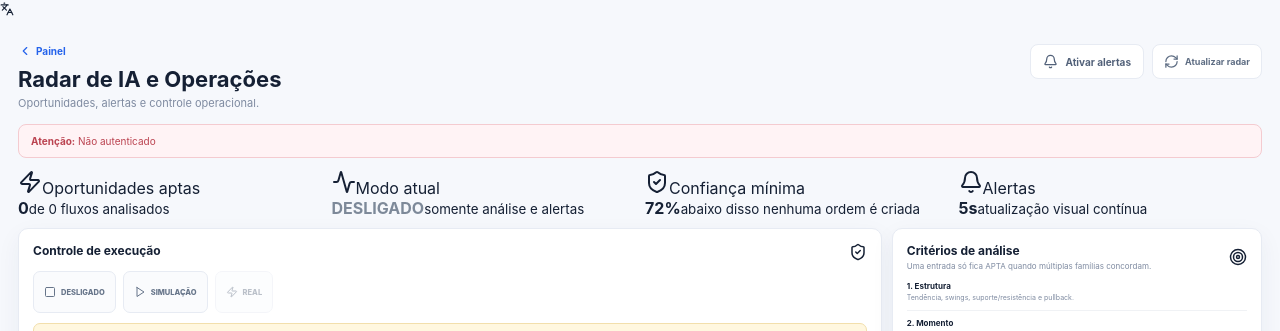
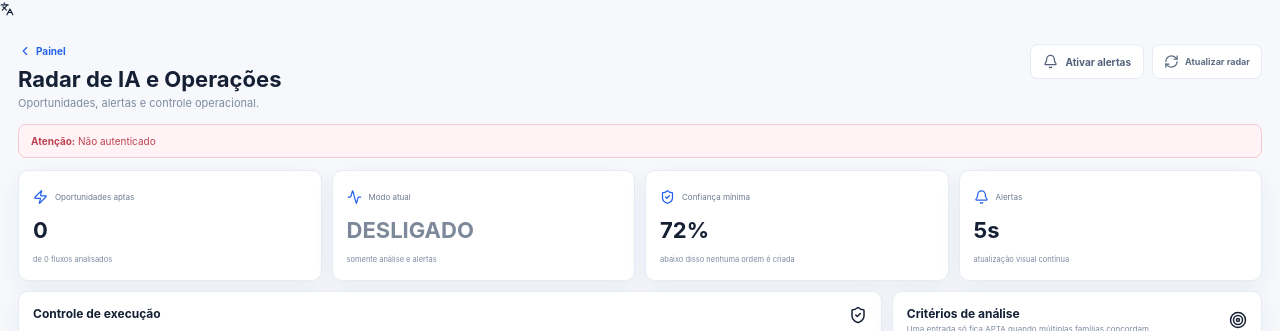
Before and after one commit to RuanMarcos38/Mercado-Financeiro, a Next.js app: page /autotrade in a window 1280 px wide. Shown: the top 331 px of the page. Built offline with nearby package versions, Linux system fonts and the light colour scheme; no server answers.

Commit message:
fix: preserve AutoTrade internal identifiers after pt-BR localization

```diff
--- a/src/app/autotrade/page.tsx
+++ b/src/app/autotrade/page.tsx
@@ -9,7 +9,7 @@ type Candidate={
   reasons:string[];blocks:string[];validForSeconds:number;
 };
 type Radar={generatedAt:string;mode:string;liveAllowed:boolean;total:number;aptos:number;bloqueados?:number;aguardando?:number;streams?:number;staleStreams?:number;candidates:Candidate[];intentsCreated?:number};
-type Config={mode:"off"|"paper"|"live";minConfidence:number;minAbsPontuação:number;maxNewsRisk:number;maxSpreadPct:number;maxOpenPositions:number;maxTradesPerHour:number;riskPerTradePct:number;dailyLossLimitPct:number;takeProfitR:number;stopAtrMultiple:number;cooldownSeconds:number;allowBuy:boolean;allowSell:boolean;liveAllowed?:boolean;canEdit?:boolean;role?:string;note?:string};
+type Config={mode:"off"|"paper"|"live";minConfidence:number;minAbsScore:number;maxNewsRisk:number;maxSpreadPct:number;maxOpenPositions:number;maxTradesPerHour:number;riskPerTradePct:number;dailyLossLimitPct:number;takeProfitR:number;stopAtrMultiple:number;cooldownSeconds:number;allowBuy:boolean;allowSell:boolean;liveAllowed?:boolean;canEdit?:boolean;role?:string;note?:string};
 
 async function readJsonSafe(response:Response){
   const text=await response.text();
@@ -50,7 +50,7 @@ export default function AutoTradePage(){
         }
       }
       setRadar(rj);setCfg(cj);setError("");
-    }catch(e){setError(e instanceof Error?e.message:"Falha ao carregar AutoTrade");}
+    }catch(e){setError(e instanceof Error?e.message:"Falha ao carregar o radar");}
   }
 
   useEffect(()=>{load();const id=setInterval(load,5000);return()=>clearInterval(id);},[]);
@@ -86,20 +86,20 @@ export default function AutoTradePage(){
     {error&&<div className="realDataError"><b>Atenção:</b> {error}</div>}
 
     <section className="autoTopGrid">
-      <article className="autoSituaçãoCard">
-        <div className="autoSituaçãoHead"><Zap/><span>Oportunidades aptas</span></div>
+      <article className="autoStatusCard">
+        <div className="autoStatusHead"><Zap/><span>Oportunidades aptas</span></div>
         <strong>{radar?.aptos??0}</strong><small>de {radar?.total??0} fluxos analisados</small>
       </article>
-      <article className="autoSituaçãoCard">
-        <div className="autoSituaçãoHead"><Activity/><span>Modo atual</span></div>
+      <article className="autoStatusCard">
+        <div className="autoStatusHead"><Activity/><span>Modo atual</span></div>
         <strong className={"modeText "+(cfg?.mode??"off")}>{cfg?.mode==="live"?"REAL":cfg?.mode==="paper"?"SIMULAÇÃO":"DESLIGADO"}</strong><small>{cfg?.mode==="live"?"ordens reais habilitadas":cfg?.mode==="paper"?"simulação automática":"somente análise e alertas"}</small>
       </article>
-      <article className="autoSituaçãoCard">
-        <div className="autoSituaçãoHead"><ShieldCheck/><span>Confiança mínima</span></div>
+      <article className="autoStatusCard">
+        <div className="autoStatusHead"><ShieldCheck/><span>Confiança mínima</span></div>
         <strong>{cfg?.minConfidence??72}%</strong><small>abaixo disso nenhuma ordem é criada</small>
       </article>
-      <article className="autoSituaçãoCard">
-        <div className="autoSituaçãoHead"><Bell/><span>Alertas</span></div>
+      <article className="autoStatusCard">
+        <div className="autoStatusHead"><Bell/><span>Alertas</span></div>
         <strong>5s</strong><small>atualização visual contínua</small>
       </article>
     </section>
@@ -116,7 +116,7 @@ export default function AutoTradePage(){
 
         <div className="riskGrid">
           <label>Confiança mínima<input type="number" value={cfg?.minConfidence??72} onChange={e=>setCfg(v=>v?{...v,minConfidence:Number(e.target.value)}:v)} onBlur={()=>cfg&&save({minConfidence:cfg.minConfidence})}/><span>%</span></label>
-          <label>Pontuação mínimo<input type="number" value={cfg?.minAbsPontuação??48} onChange={e=>setCfg(v=>v?{...v,minAbsPontuação:Number(e.target.value)}:v)} onBlur={()=>cfg&&save({minAbsPontuação:cfg.minAbsPontuação})}/></label>
+          <label>Pontuação mínimo<input type="number" value={cfg?.minAbsScore??48} onChange={e=>setCfg(v=>v?{...v,minAbsScore:Number(e.target.value)}:v)} onBlur={()=>cfg&&save({minAbsScore:cfg.minAbsScore})}/></label>
           <label>Risco por operação<input type="number" step=".1" value={cfg?.riskPerTradePct??.5} onChange={e=>setCfg(v=>v?{...v,riskPerTradePct:Number(e.target.value)}:v)} onBlur={()=>cfg&&save({riskPerTradePct:cfg.riskPerTradePct})}/><span>%</span></label>
           <label>Perda diária máx.<input type="number" step=".1" value={cfg?.dailyLossLimitPct??2} onChange={e=>setCfg(v=>v?{...v,dailyLossLimitPct:Number(e.target.value)}:v)} onBlur={()=>cfg&&save({dailyLossLimitPct:cfg.dailyLossLimitPct})}/><span>%</span></label>
           <label>Máx. posições<input type="number" value={cfg?.maxOpenPositions??2} onChange={e=>setCfg(v=>v?{...v,maxOpenPositions:Number(e.target.value)}:v)} onBlur={()=>cfg&&save({maxOpenPositions:cfg.maxOpenPositions})}/></label>
```
